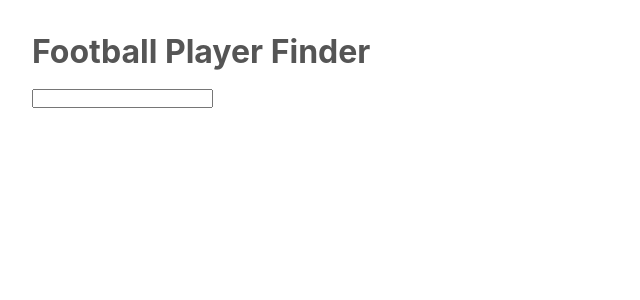
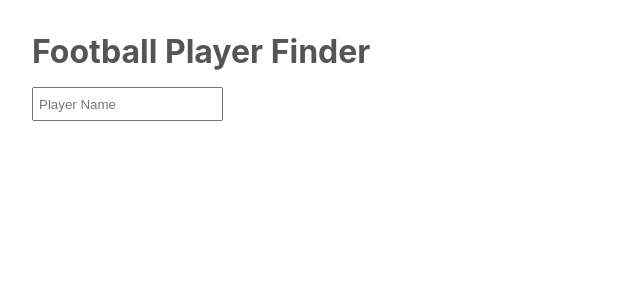
Before and after one commit to JesusMuller/player-finder, a React (Create React App) app: page / in a window 1280 px wide. Shown: the top 300 px of the page, without its empty margins (0-640 px from the left). Built offline with nearby package versions, Linux system fonts and the light colour scheme; the HTML template or start-up script is replaced by a standard one.

Commit message:
Adding a general input text

```diff
--- a/src/components/search-form/search-form.jsx
+++ b/src/components/search-form/search-form.jsx
@@ -1,9 +1,10 @@
 import React from 'react';
+import TextInput from '../text-input';
 import './search-form.scss';
 
 const SearchForm = () => (
     <form>
-        <input type="text" />
+        <TextInput placeHolder="Player Name"/>
     </form>
 );
 
--- /dev/null
+++ b/src/components/text-input/index.js
@@ -0,0 +1 @@
+export { default } from './text-input';
--- /dev/null
+++ b/src/components/text-input/text-input.jsx
@@ -0,0 +1,13 @@
+import React from 'react';
+import { string } from 'prop-types';
+import './text-input.scss';
+
+const TextInput = ({ placeHolder }) => (
+    <input type="text" placeholder={placeHolder} />
+);
+
+TextInput.propTypes = {
+    placeHolder: string
+};
+
+export default TextInput;
--- /dev/null
+++ b/src/components/text-input/text-input.scss
@@ -0,0 +1,4 @@
+input {
+    height: 30px;
+    padding: 0 5px;
+}
```
